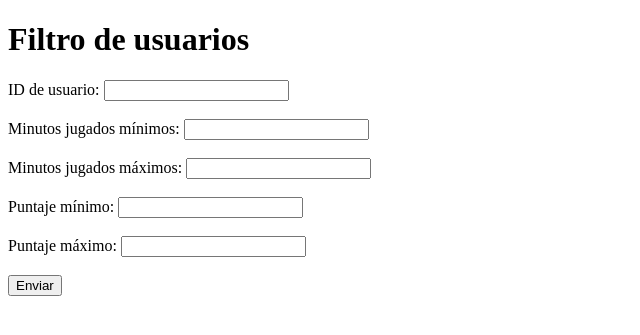
After one commit to MoyBadillo117/Servicios-REST-de-entidades, a Django app: page /filtro in a window 1280 px wide. The commit adds this page. Shown: the top 335 px of the page, without its empty margins (0-640 px from the left). Run offline with Django 4.2, Linux system fonts and the light colour scheme.

Commit message:
Se añadio un formulario
Se agregó un prototipo en html de como serái el formulario de filtrado

```diff
--- a/REST/urls.py
+++ b/REST/urls.py
@@ -7,4 +7,5 @@ urlpatterns = [
    path('usuarios',  Usuarios.as_view(),name='Partidas'),
    path('usuarios/<int:id>',  Usuarios.as_view(),name='Partida'),
    path('table', views.table,name='table'),
+   path('filtro', views.filtrarPartidas,name='Filtro'),
 ]
--- a/REST/views.py
+++ b/REST/views.py
@@ -133,13 +133,17 @@ def table(request):
     resultados = Partida_Jugadores.objects.all() #Select * From Partida_Jugadores;
     if len(resultados)>0:
         for registro in resultados:
+            idUser = registro.id_usuario_id
             ID = registro.id
             fecha = registro.fecha
             minutos = registro.minutos_jugados
             puntaje = registro.puntaje
-            data.append([ID,str(fecha),minutos,puntaje])
+            data.append([idUser,ID,str(fecha),minutos,puntaje])
         data_formato = dumps(data) #formatear los datos en string para JSON
         elJSON = {'losDatos':data_formato}
         return render(request,'table.html',elJSON)
     else:
         return HttpResponse("<h1> No hay registros a mostrar</h1>")
+
+def filtrarPartidas(request):
+    return render(request, 'filtar.html')
--- /dev/null
+++ b/templates/filtar.html
@@ -0,0 +1,29 @@
+<!DOCTYPE html>
+<html>
+  <head>
+    <meta charset="UTF-8">
+    <title>Formulario</title>
+  </head>
+  <body>
+    <h1>Filtro de usuarios</h1>
+    <form action="procesamiento" method="POST">
+      {% csrf_token %}
+      <label for="id_usuario">ID de usuario:</label>
+      <input type="text" id="id_usuario" name="id_usuario">
+      <br><br>
+      <label for="minutos_jugados_min">Minutos jugados mínimos:</label>
+      <input type="number" id="minutos_jugados_min" name="minutos_jugados_min">
+      <br><br>
+      <label for="minutos_jugados_max">Minutos jugados máximos:</label>
+      <input type="number" id="minutos_jugados_max" name="minutos_jugados_max">
+      <br><br>
+      <label for="puntaje_min">Puntaje mínimo:</label>
+      <input type="number" id="puntaje_min" name="puntaje_min">
+      <br><br>
+      <label for="puntaje_max">Puntaje máximo:</label>
+      <input type="number" id="puntaje_max" name="puntaje_max">
+      <br><br>
+      <input type="submit" value="Enviar">
+    </form>
+  </body>
+</html>
--- a/templates/table.html
+++ b/templates/table.html
@@ -7,7 +7,8 @@
 
       function drawTable() {
         var data = new google.visualization.DataTable();
-        data.addColumn('number', 'Partida');
+        data.addColumn('number', 'ID Usuario');
+        data.addColumn('number', 'ID Partida');
         data.addColumn('string', 'Fecha');
         data.addColumn('number', 'Minutos Jugados');
         data.addColumn('number', 'Puntaje');
```
Also changed, not shown: db.sqlite3.
